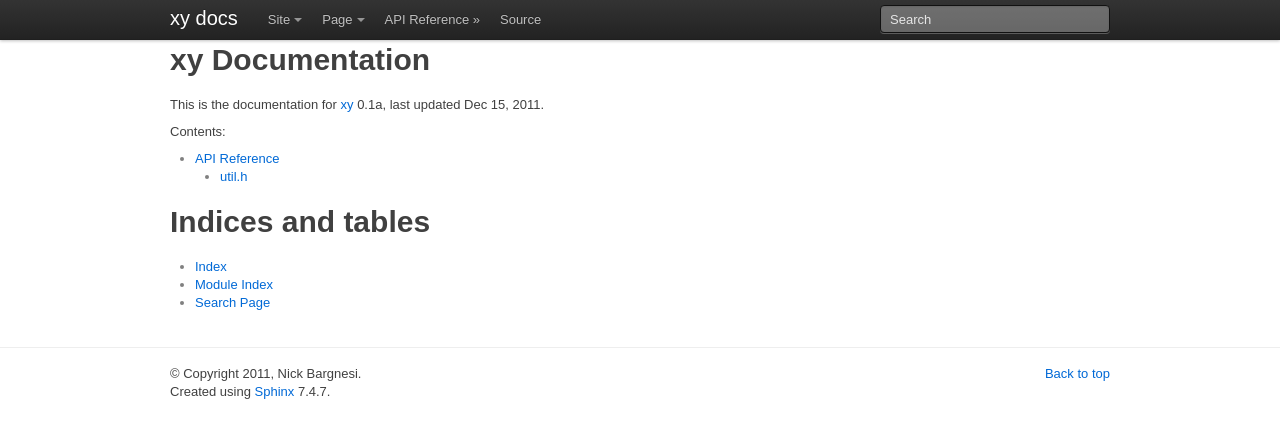
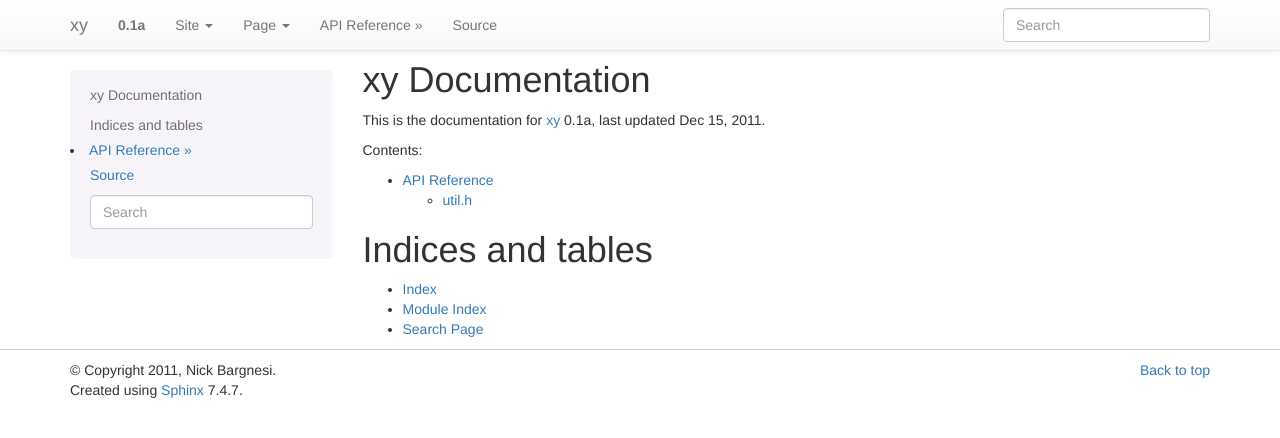
Before and after one commit to nbargnesi/xy, a Sphinx documentation site: the page built from docs/index.rst, in a window 1280 px wide. Shown: the top 438 px of the page. Built offline with Sphinx 7.4.7, drawn with Linux system fonts in a browser that asks for light colours.

Commit message:
Documentation bump.

```diff
--- a/docs/conf.py
+++ b/docs/conf.py
@@ -16,7 +16,7 @@ import sys, os
 # If extensions (or modules to document with autodoc) are in another directory,
 # add these directories to sys.path here. If the directory is relative to the
 # documentation root, use os.path.abspath to make it absolute, like shown here.
-sys.path.insert(0, os.path.abspath('_themes'))
+#sys.path.insert(0, os.path.abspath('_themes'))
 
 # -- General configuration -----------------------------------------------------
 
@@ -100,7 +100,7 @@ html_theme = 'bootstrap'
 #html_theme_options = {}
 
 # Add any paths that contain custom themes here, relative to this directory.
-html_theme_path = ['_themes']
+html_theme_path = ['.']
 
 # The name for this set of Sphinx documents.  If None, it defaults to
 # "<project> v<release> documentation".
```
Also changed, not shown: 1 other file.
